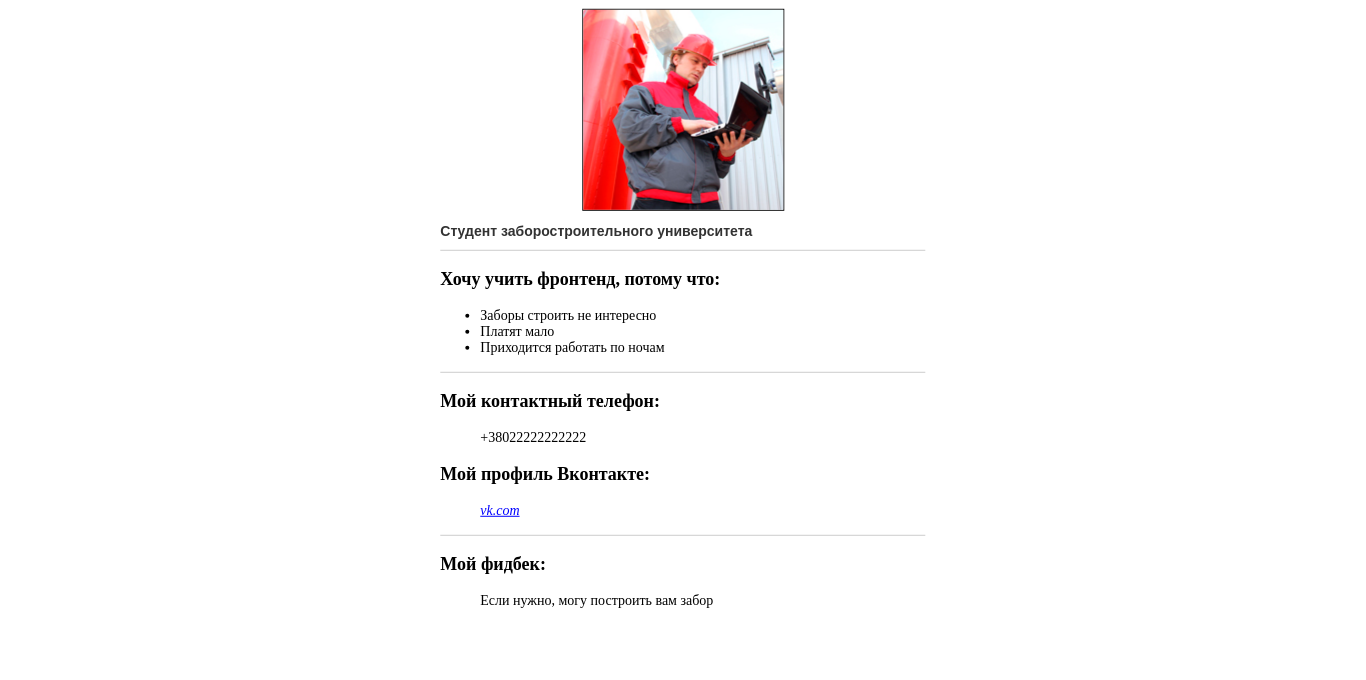
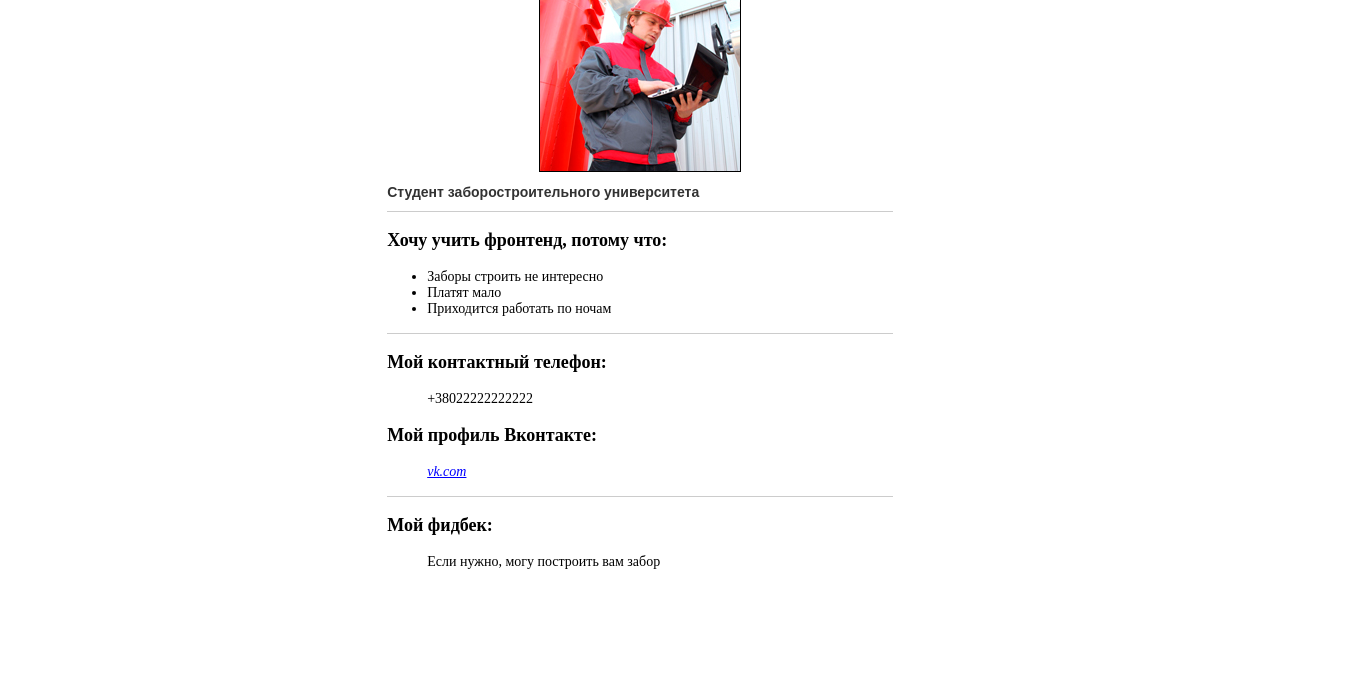
Before and after one commit to unit-unit/github.io, a plain HTML site: page index.html in a window 1280 px wide. Shown: the part 120-800 px from the top of the page, 1366 px wide, since content can reach past the window. Drawn offline with Linux system fonts and the light colour scheme.

Commit message:
new model for mainblock

```diff
--- a/css/style.css
+++ b/css/style.css
@@ -1,16 +1,13 @@
 .main_container {
-  width: 1366px;
-  height: 768px;
-  position: absolute;
-  left: 0;
-  margin-left: auto;
+  width: 100%;
+  height: 100%;
+  position: relative;
 }
 
 .main_block{
-  position: absolute;
-  top: 50%;
-  left: 50%;
-  transform: translate(-50%, -50%);
+  position: relative;
+  margin-right: 30%;
+  margin-left: 30%;
 }
 
 body {
```
